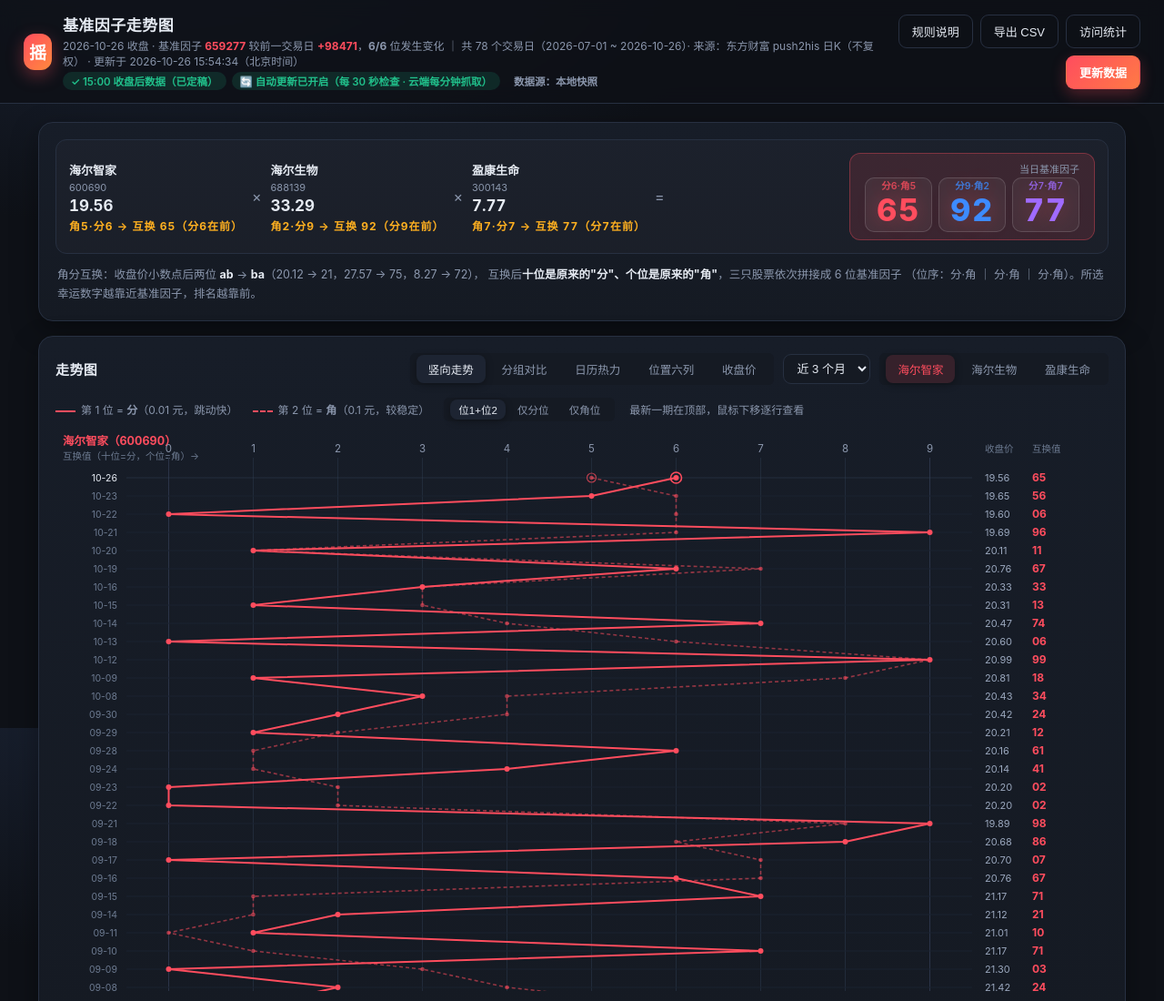
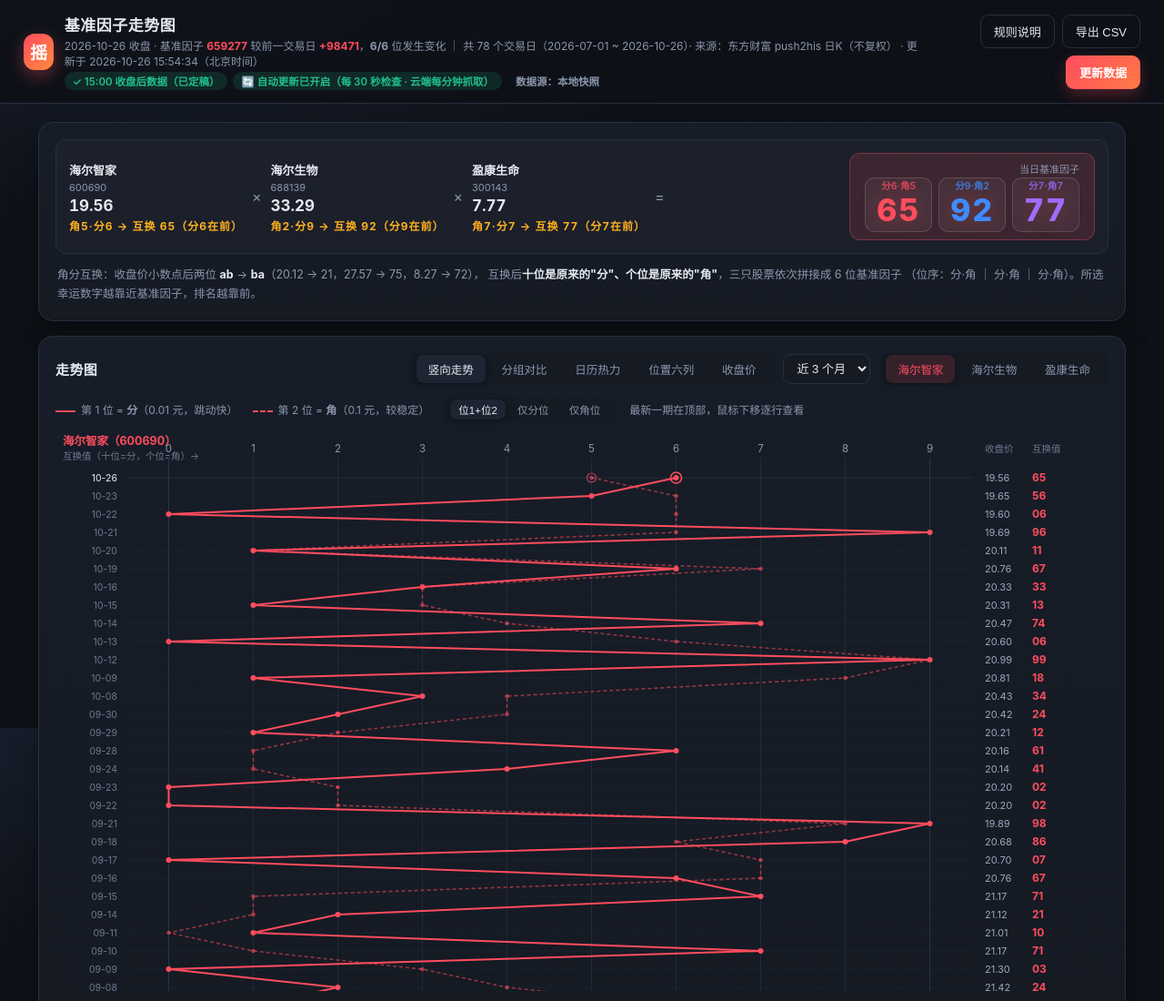
Before and after one commit to YihanAimee/yaohao-lottery, a plain HTML site: page index.html in a window 1280 px wide. Shown: the top 1100 px of the page at 91% size. Drawn offline with Linux system fonts and the light colour scheme; no server answers.

Commit message:
chore: 更新 index.html

```diff
--- a/index.html
+++ b/index.html
@@ -18,7 +18,6 @@
   <div class="topbar-actions">
     <button class="btn ghost" id="btnRule">规则说明</button>
     <button class="btn ghost" id="btnExport">导出 CSV</button>
-    <a class="btn ghost" href="stats-dashboard/" target="_blank" rel="noopener">访问统计</a>
     <button class="btn primary" id="btnRefresh">更新数据</button>
   </div>
 </header>
```
